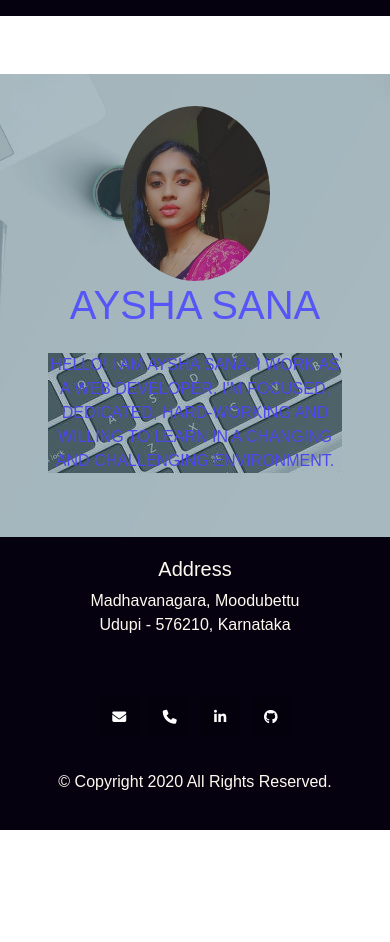
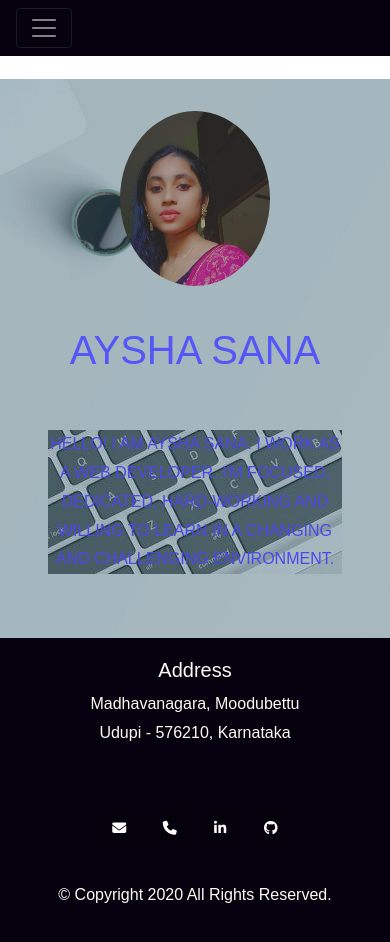
Before and after one commit to Aysha-Sana/Resume, a plain HTML site: page index.html in a window 390 px wide. Before the commit the page ends 844 px from the top, so only its background shows below. Drawn offline with nearby package versions, Linux system fonts and the light colour scheme; files whose address does not match are found by name.

Commit message:
Update index.html

```diff
--- a/index.html
+++ b/index.html
@@ -5,18 +5,20 @@
     <meta charset="utf-8">
     <meta name="viewport" content="width=device-width, initial-scale=1, shrink-to-fit=no">
     <meta http-equiv="x-ua-compatible" content="ie=edge">
-    <link rel="stylesheet" href="style.css">
     <link rel="icon" type="image/jpg" href="assets/images/name.png" />
 
-    <link rel="stylesheet"  href="assets/cssfiles/main.css">
     <link rel="stylesheet" href="assets/cssfiles/bootstrap.min.css">
     <link rel="stylesheet" href="assets/cssfiles/font-awesome.min.css">
-    <link rel="stylesheet" href="assets/cssfiles/bootstrap-social.css">
     <link rel="stylesheet"  href="assets/cssfiles/fontawesome.css">
+    <link  href="assets/cssfiles/main.css"  rel="stylesheet">
+    <link rel="stylesheet" href="style.css">
 </head>
-
+<body>
     <nav class="navbar navbar-dark navbar-expand-sm fixed-top">
       <div class="container">
+        <button class="navbar-toggler" type="button" data-toggle="collapse" data-target="#Navbar">
+          <span class="navbar-toggler-icon"></span>
+      </button>
     <div class="collapse navbar-collapse " id="Navbar">
       <ul class="navbar-nav ml-auto ">
           <li class="nav-item active"><a class="nav-link" href="./index.html"><span class="fa fa-user-circle fa-lg"></span> About Me</a></li>
```
